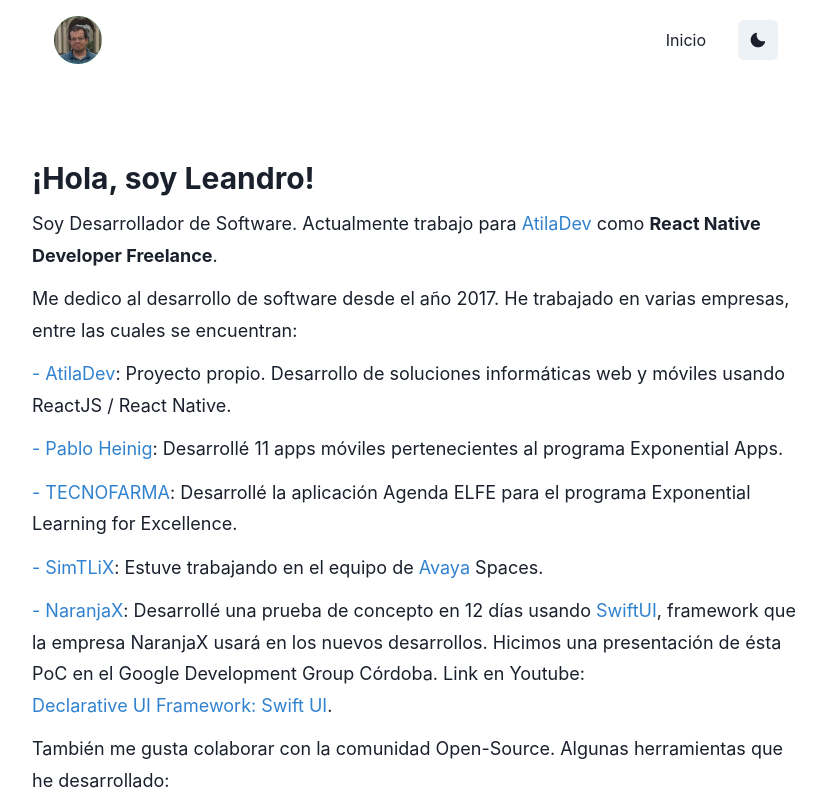
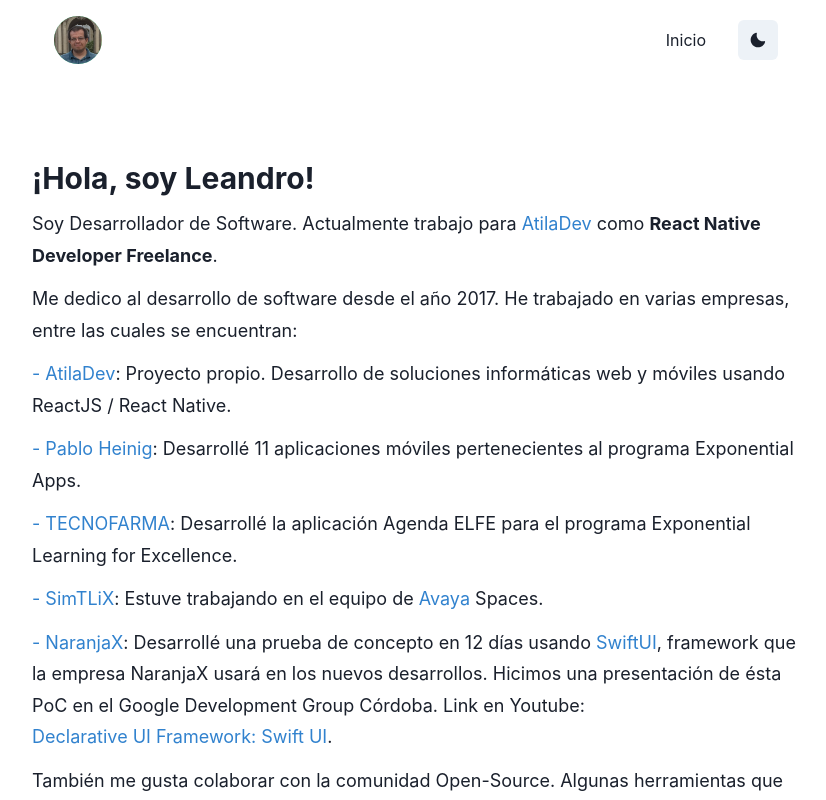
Before and after one commit to AtilaDev/atiladev.com, a Next.js app: page / in a window 1280 px wide. Shown: the top 800 px of the page, without its empty margins (224-1050 px from the left). Built offline with nearby package versions, Linux system fonts and the light colour scheme.

Commit message:
Iam correcion menor

```diff
--- a/src/components/Iam.tsx
+++ b/src/components/Iam.tsx
@@ -48,8 +48,8 @@ const Iam: React.FC = () => {
             <ExternalLink href='https://pabloheinig.com/'>
               - Pablo Heinig
             </ExternalLink>
-            : Desarrollé 11 apps móviles pertenecientes al programa Exponential
-            Apps.
+            : Desarrollé 11 aplicaciones móviles pertenecientes al programa
+            Exponential Apps.
           </Text>
 
           <Text lineHeight='175%' as='h2' fontSize='lg'>
```
